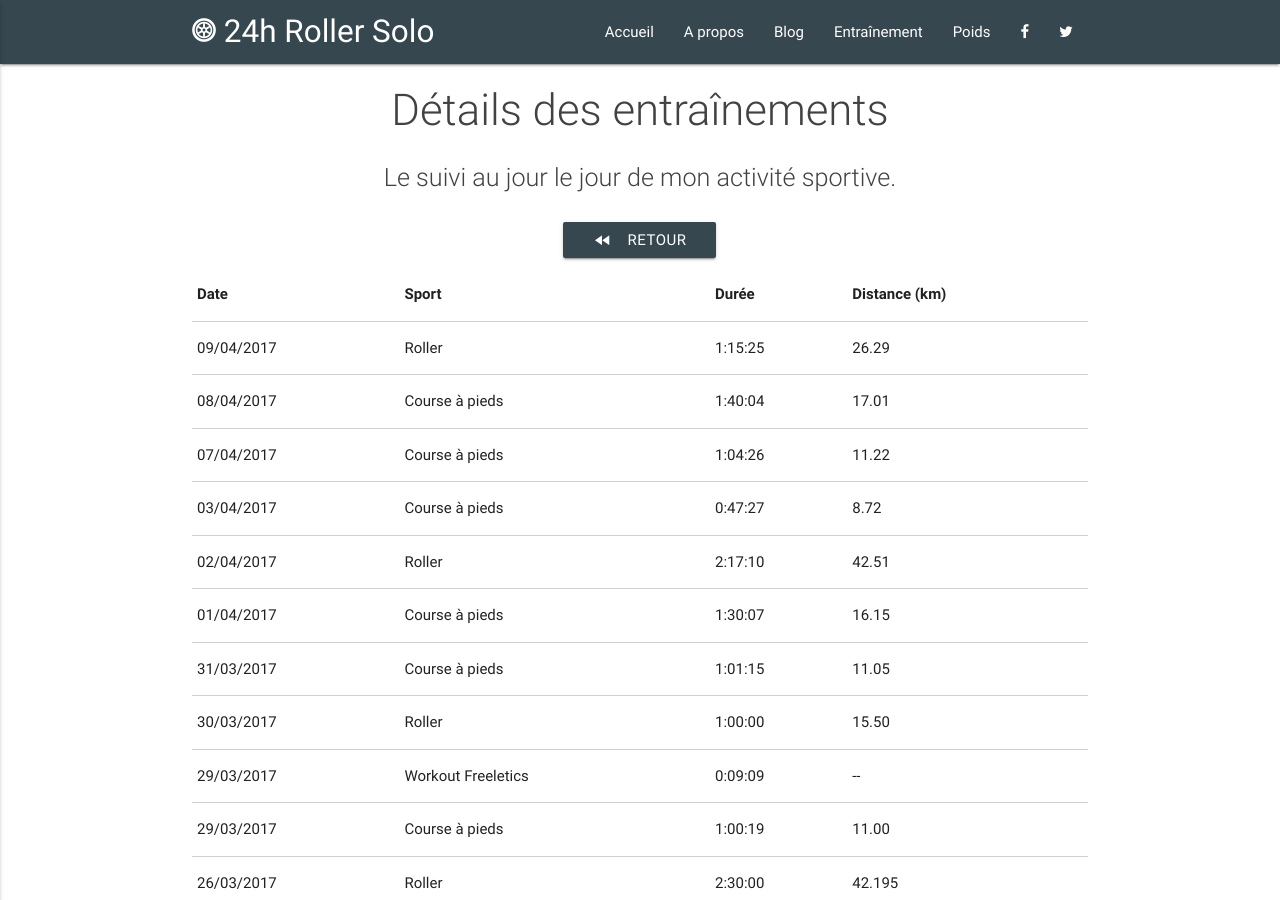
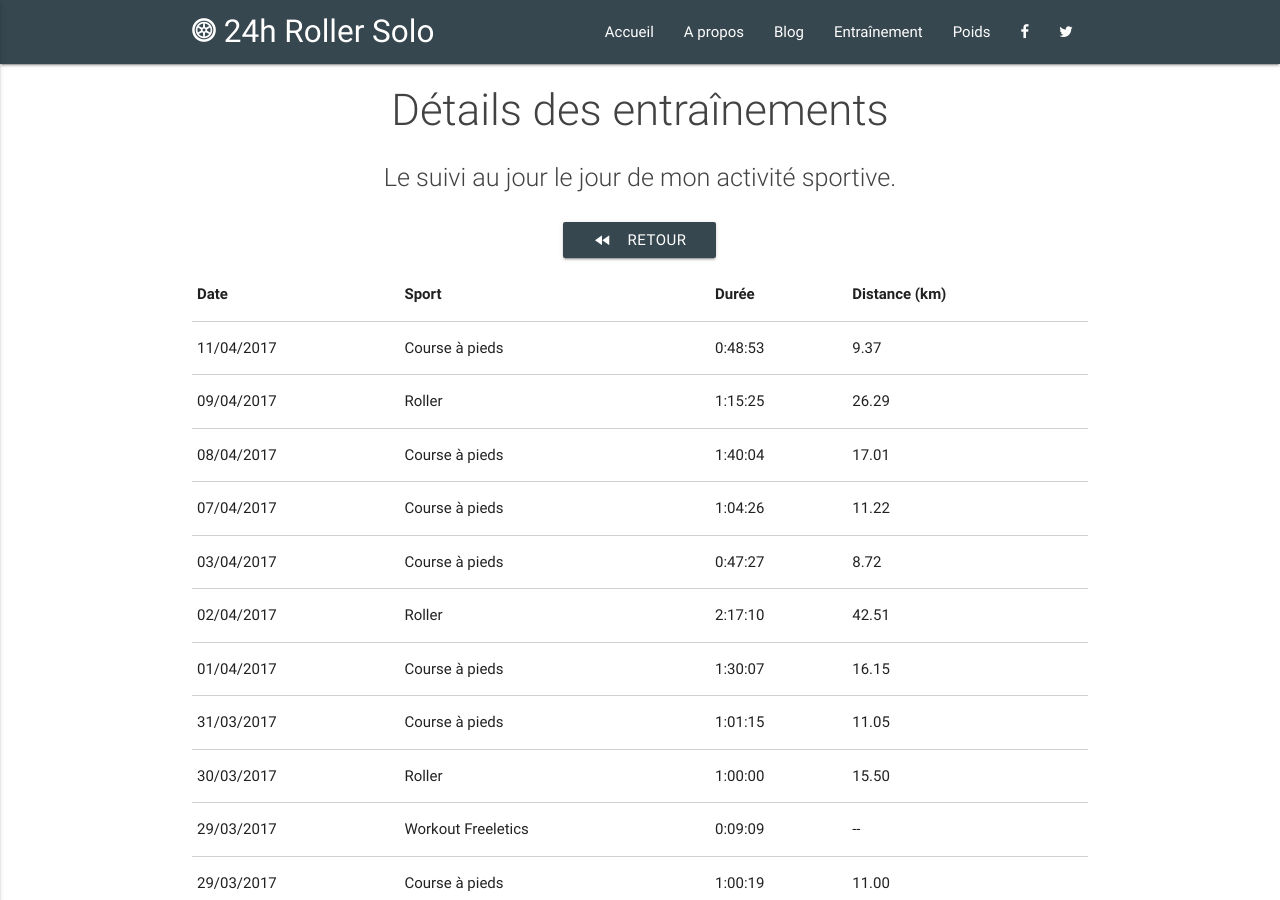
Before and after one commit to 24hRollerSolo/24hRollerSolo.github.io, a Jekyll site: the page built from training/details.html, in a window 1280 px wide and 900 px high. Built offline with Jekyll 4.4.1, drawn with Linux system fonts in a browser that asks for light colours.

Commit message:
Add 2017-04-11 running

```diff
--- a/_data/sports.json
+++ b/_data/sports.json
@@ -1,4 +1,5 @@
 [
+  {"date": "2017-04-11", "type": "RUNNING", "distance": "9.37", "duration": "0:48:53"},
   {"date": "2017-04-09", "type": "ROLLER", "distance": "26.29", "duration": "1:15:25"},
   {"date": "2017-04-08", "type": "RUNNING", "distance": "17.01", "duration": "1:40:04"},
   {"date": "2017-04-07", "type": "RUNNING", "distance": "11.22", "duration": "1:04:26"},
```
